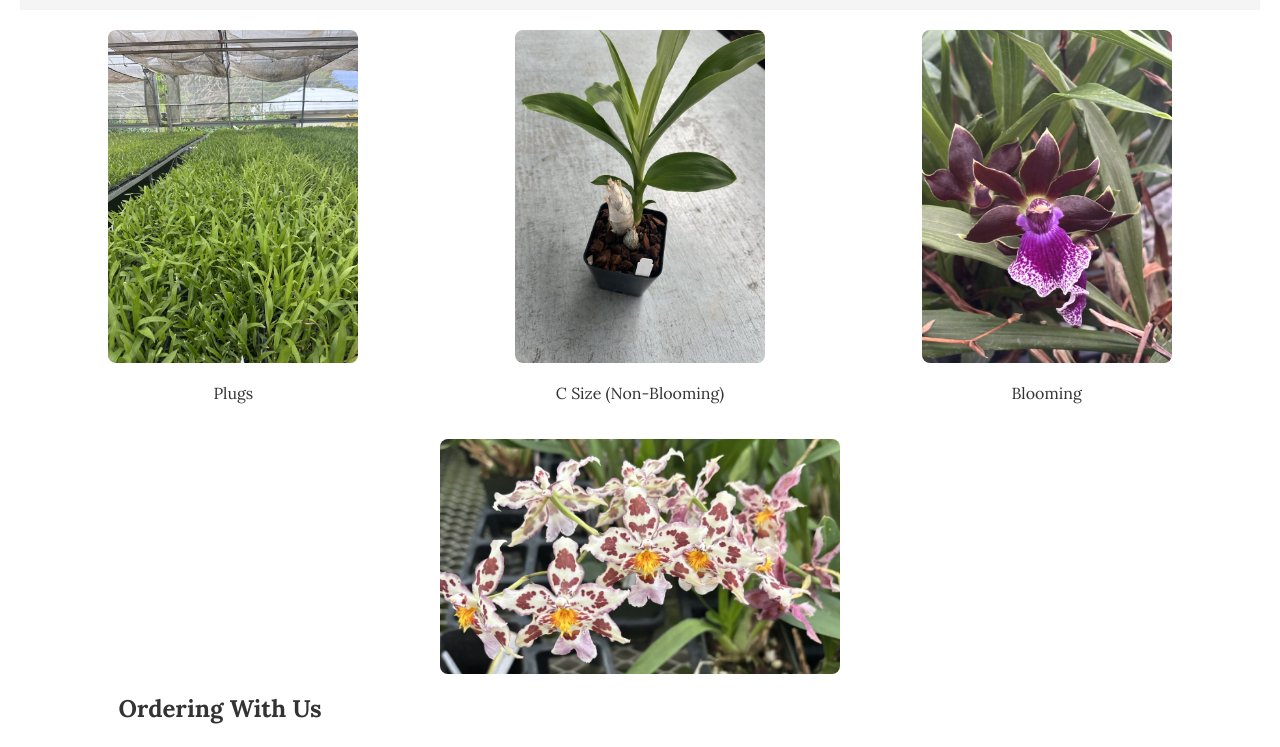
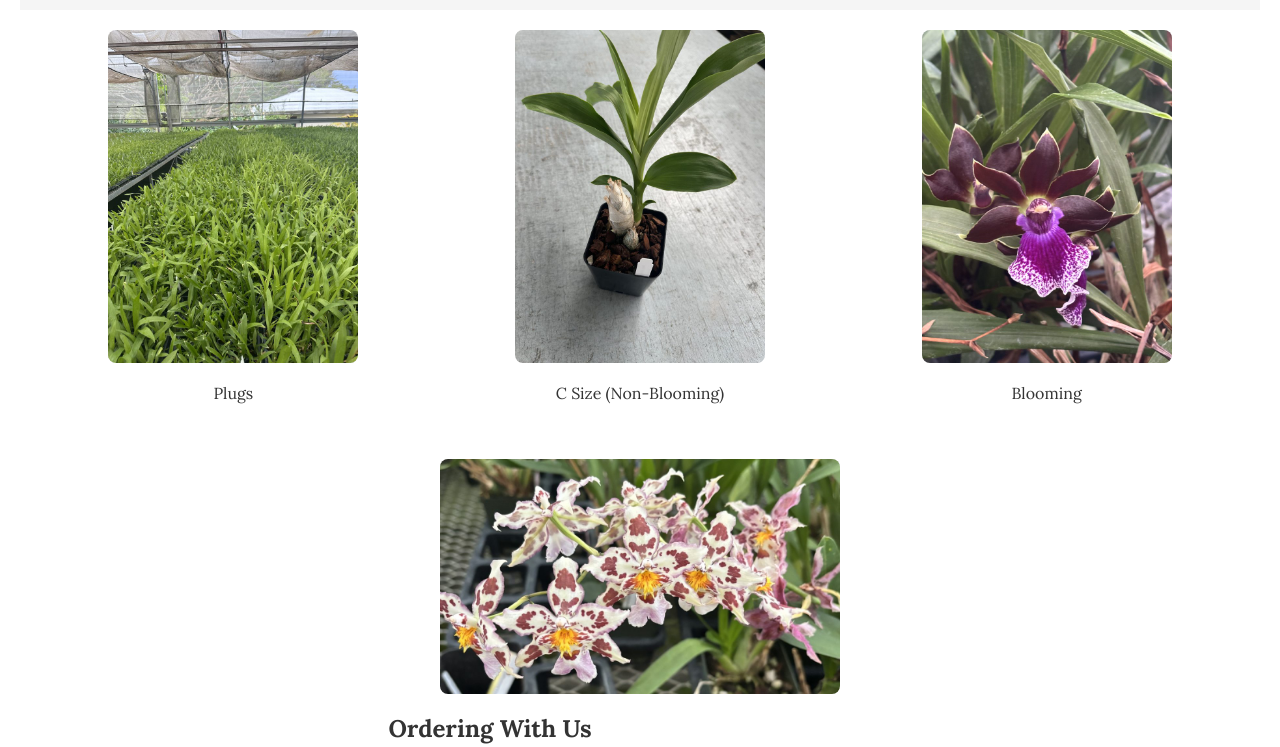
Before and after one commit to ywong137/theorchidworks, a plain HTML site: page shop.html in a window 1280 px wide. Shown: the part 134-881 px from the top of the page. Drawn offline with Linux system fonts and the light colour scheme.

Commit message:
Update style.css

```diff
--- a/style.css
+++ b/style.css
@@ -152,13 +152,16 @@ main {
 .ordering-section img {
     width: 100%;
     max-width: 400px;
+    border-radius: 8px;
     display: block;
     margin: 0 auto;
 }
 
-.ordering-section img {
-    max-width: 400px;
-    border-radius: 8px;
+.ordering-section,
+form {
+    max-width: 700px;
+    margin: 0 auto;
+    padding: 20px;
 }
 
 .ordering-text {
```
